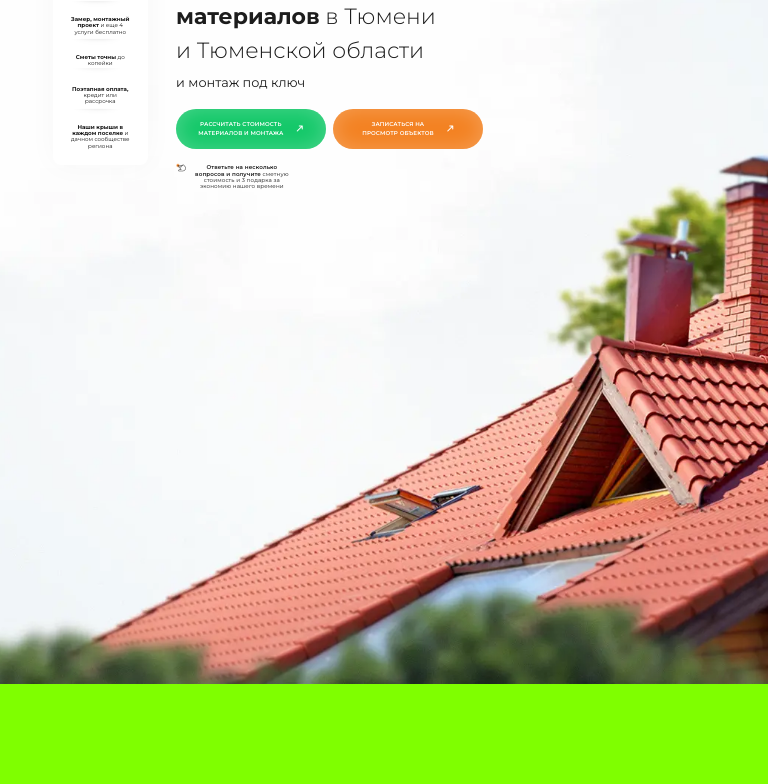
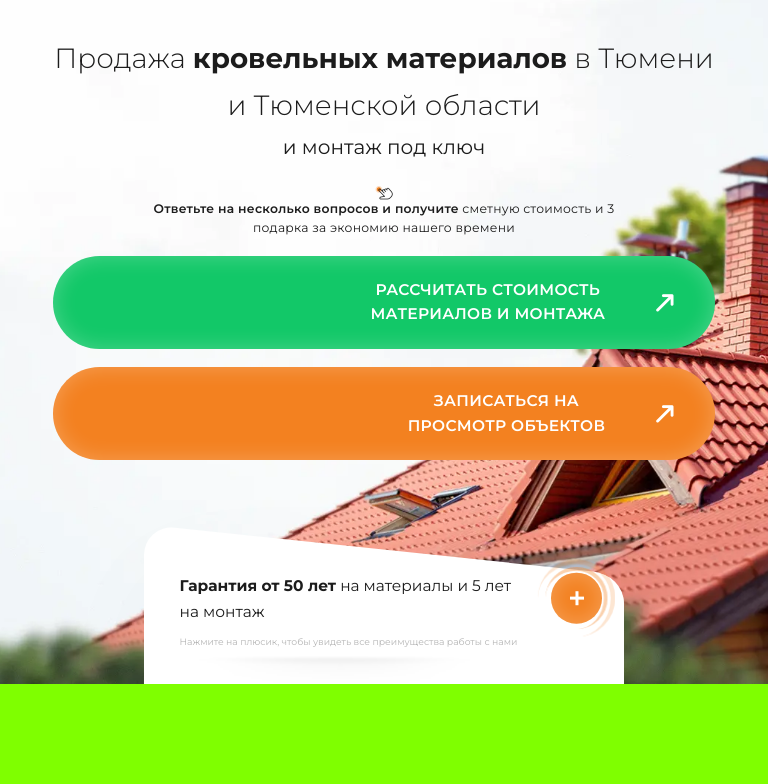
Before and after one commit to taras35/roof, a website: page app/index.html in a window 768 px wide. Shown: the part 116-900 px from the top of the page. Drawn offline with Linux system fonts and the light colour scheme; files whose address does not match are found by name.

Commit message:
tablet portrait

```diff
--- a/app/scss/_mobile.scss
+++ b/app/scss/_mobile.scss
@@ -1,7 +1,7 @@
 /* mobile (portrait) */
 @media only screen
 and (min-device-width: 320px)
-and (max-device-width: 768px)
+and (max-device-width: 1024px)
 and (orientation: portrait) {
 
   html {
--- a/app/scss/_tablet.scss
+++ b/app/scss/_tablet.scss
@@ -47,9 +47,13 @@ and (orientation: landscape) {
 
 /* tablet (portrait) */
 @media only screen
-and (min-device-width: 768px)
+and (min-device-width: 767px)
 and (max-device-width: 1024px)
 and (orientation: portrait) {
+
+  html {
+    font-size: 1.93vmax;
+  }
 
 }
 
--- a/app/scss/style.scss
+++ b/app/scss/style.scss
@@ -650,6 +650,6 @@ a.header__tel {
   }
 }
 
-@import 'tablet';
 @import 'media-burger';
 @import 'mobile';
+@import 'tablet';
```
Also changed, not shown: app/css/style.min.css.
